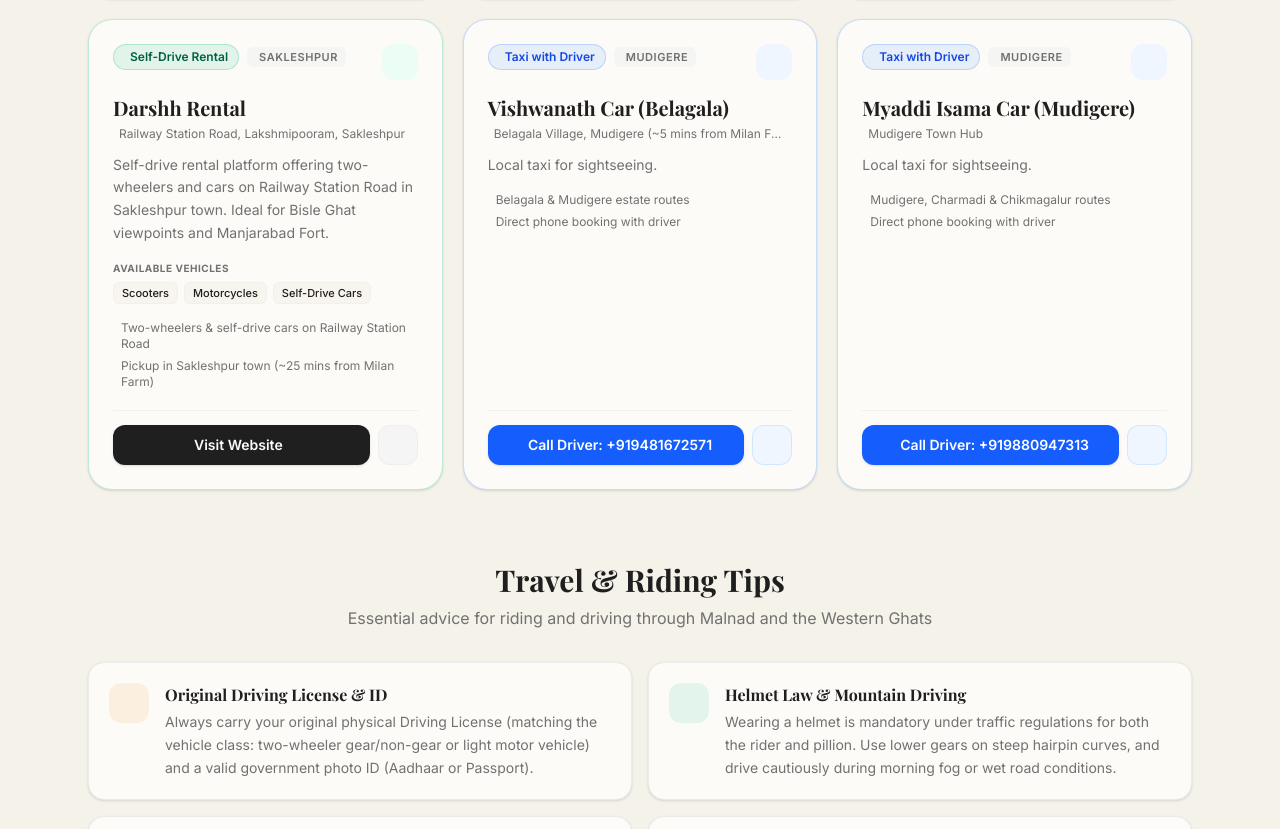
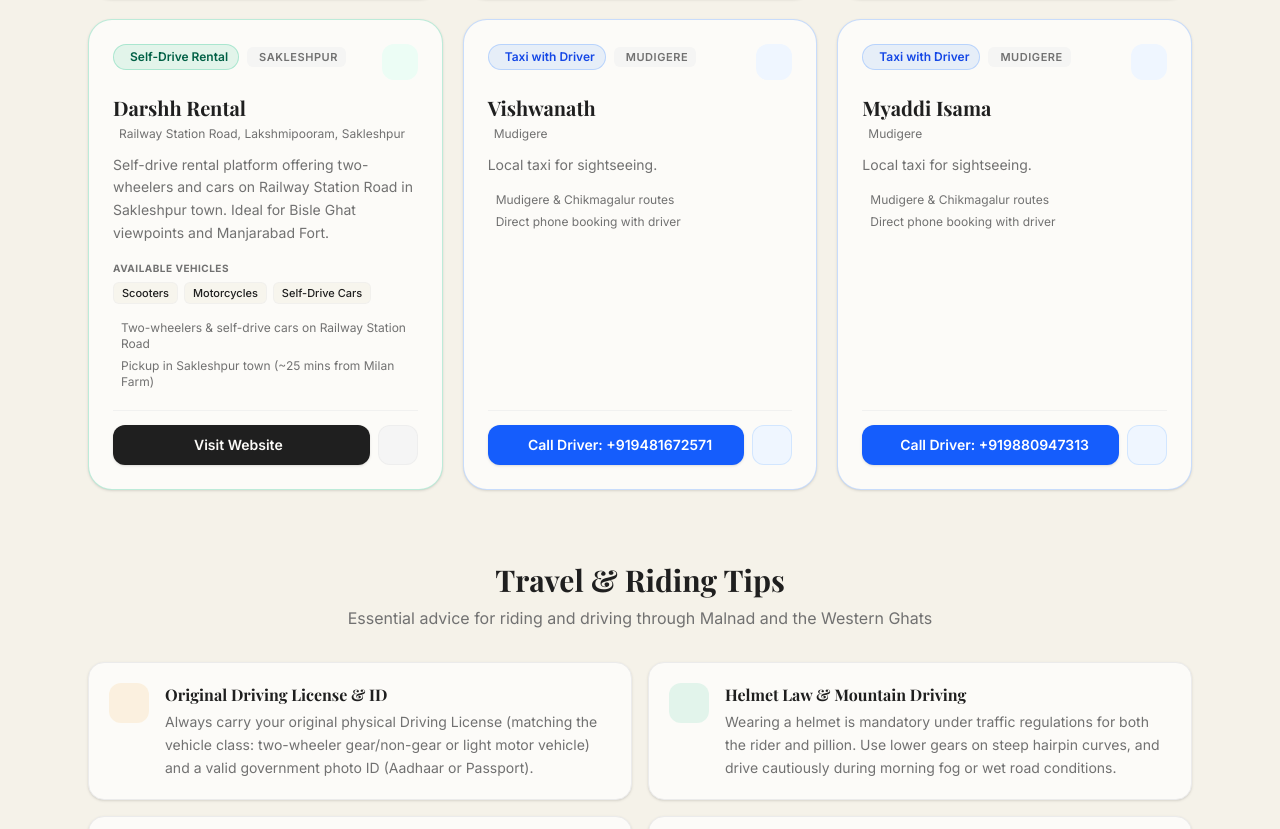
Before and after one commit to kaushalrao/milan-farm-stay, a Next.js app: page /rentals in a window 1280 px wide. Shown: the part 980-1809 px from the top of the page. Built offline with nearby package versions, Linux system fonts and the light colour scheme; no server answers; some icons are missing; a web font is replaced by a local one.

Commit message:
refactor: update rental names and location details for local taxis

```diff
--- a/src/data/rentals.ts
+++ b/src/data/rentals.ts
@@ -107,9 +107,9 @@ export const RENTAL_VENDORS: RentalVendor[] = [
   // 3. Local Taxis with Driver (Mudigere & Surrounds)
   {
     id: "vishwanath-car-belagala",
-    name: "Vishwanath Car (Belagala)",
+    name: "Vishwanath",
     location: "Mudigere",
-    locationDetail: "Belagala Village, Mudigere (~5 mins from Milan Farm)",
+    locationDetail: "Mudigere",
     address: "Belagala, Mudigere Taluk, Chikkamagaluru District",
     mapsUrl: "https://www.google.com/maps/search/?api=1&query=Belagala+Mudigere+Karnataka",
     category: "taxi",
@@ -119,16 +119,16 @@ export const RENTAL_VENDORS: RentalVendor[] = [
       "Local Taxi"
     ],
     highlights: [
-      "Belagala & Mudigere estate routes",
+      "Mudigere & Chikmagalur routes",
       "Direct phone booking with driver"
     ],
     description: "Local taxi for sightseeing."
   },
   {
     id: "myaddi-isama-car",
-    name: "Myaddi Isama Car (Mudigere)",
+    name: "Myaddi Isama",
     location: "Mudigere",
-    locationDetail: "Mudigere Town Hub",
+    locationDetail: "Mudigere",
     address: "Mudigere Town, Chikkamagaluru District",
     mapsUrl: "https://www.google.com/maps/search/?api=1&query=Mudigere+Town+Chikkamagaluru",
     category: "taxi",
@@ -138,7 +138,7 @@ export const RENTAL_VENDORS: RentalVendor[] = [
       "Local Taxi"
     ],
     highlights: [
-      "Mudigere, Charmadi & Chikmagalur routes",
+      "Mudigere & Chikmagalur routes",
       "Direct phone booking with driver"
     ],
     description: "Local taxi for sightseeing."
```
